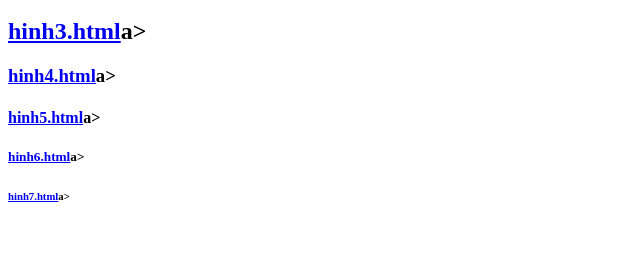
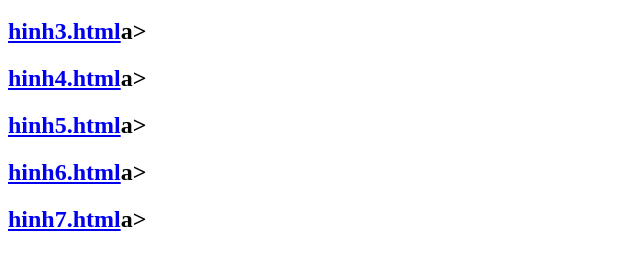
Before and after one commit to KinBigT/THien12a1.github.io, a plain HTML site: page index.html in a window 1280 px wide. Shown: the part 48-318 px from the top of the page, without its empty margins (0-640 px from the left). Drawn offline with Linux system fonts and the light colour scheme.

Commit message:
Update index.html

```diff
--- a/index.html
+++ b/index.html
@@ -6,9 +6,9 @@
   <body>
     <h1>baitapf1</h1>
     <h2><a href="baitapf1/hinh3.hmtl">hinh3.html</a>a></h2>
-    <h3><a href="baitapf1/hinh4.hmtl">hinh4.html</a>a></h3>
-    <h4><a href="baitapf1/hinh5.hmtl">hinh5.html</a>a></h4>
-    <h5><a href="baitapf1/hinh3.hmtl">hinh6.html</a>a></h5>
-    <h6><a href="baitapf1/hinh3.hmtl">hinh7.html</a>a></h6>
+    <h2><a href="baitapf1/hinh4.hmtl">hinh4.html</a>a></h2>
+    <h2><a href="baitapf1/hinh5.hmtl">hinh5.html</a>a></h2>
+    <h2><a href="baitapf1/hinh6.hmtl">hinh6.html</a>a></h2>
+    <h2><a href="baitapf1/hinh7.hmtl">hinh7.html</a>a></h2>
   </body>
 </html>
```
